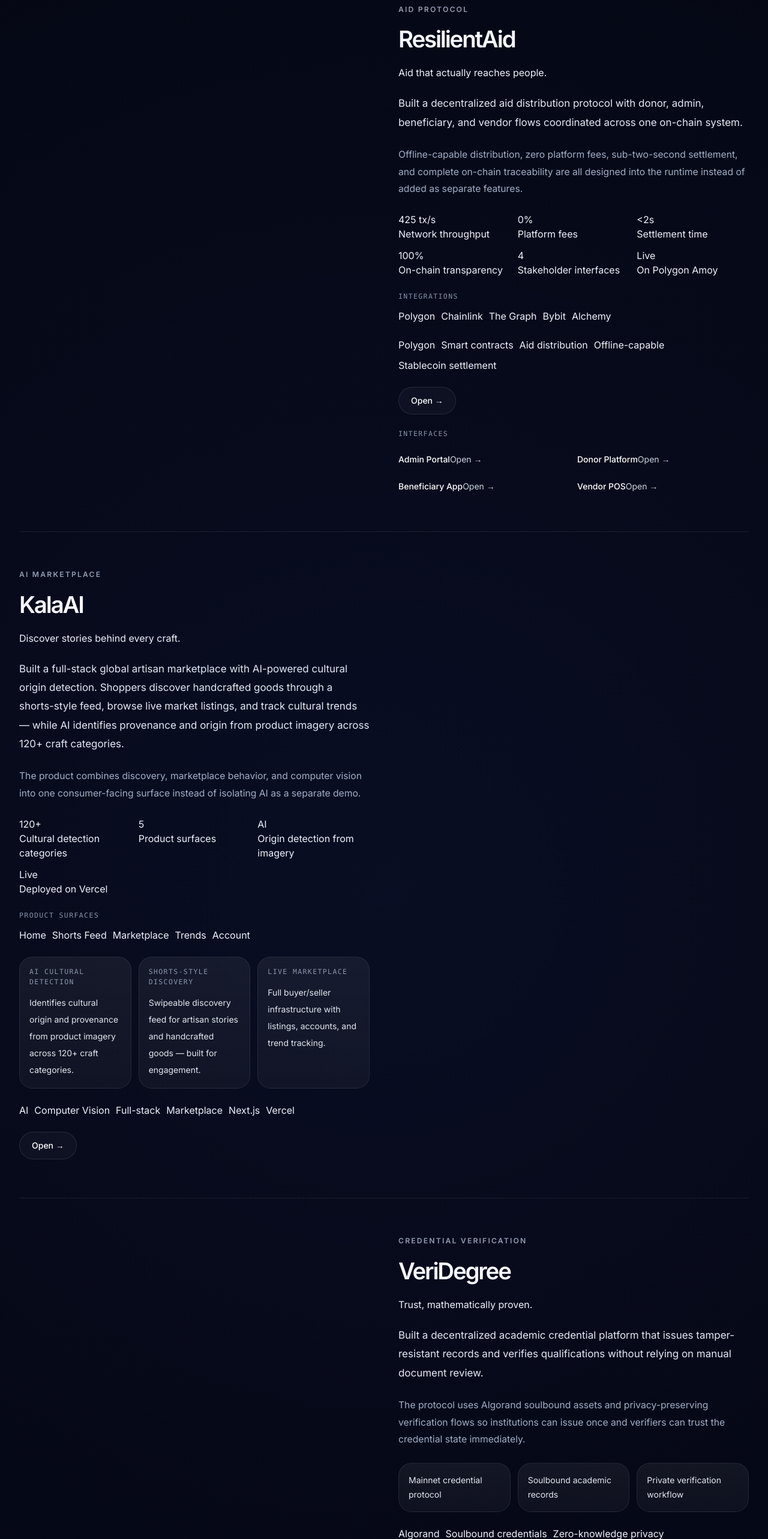
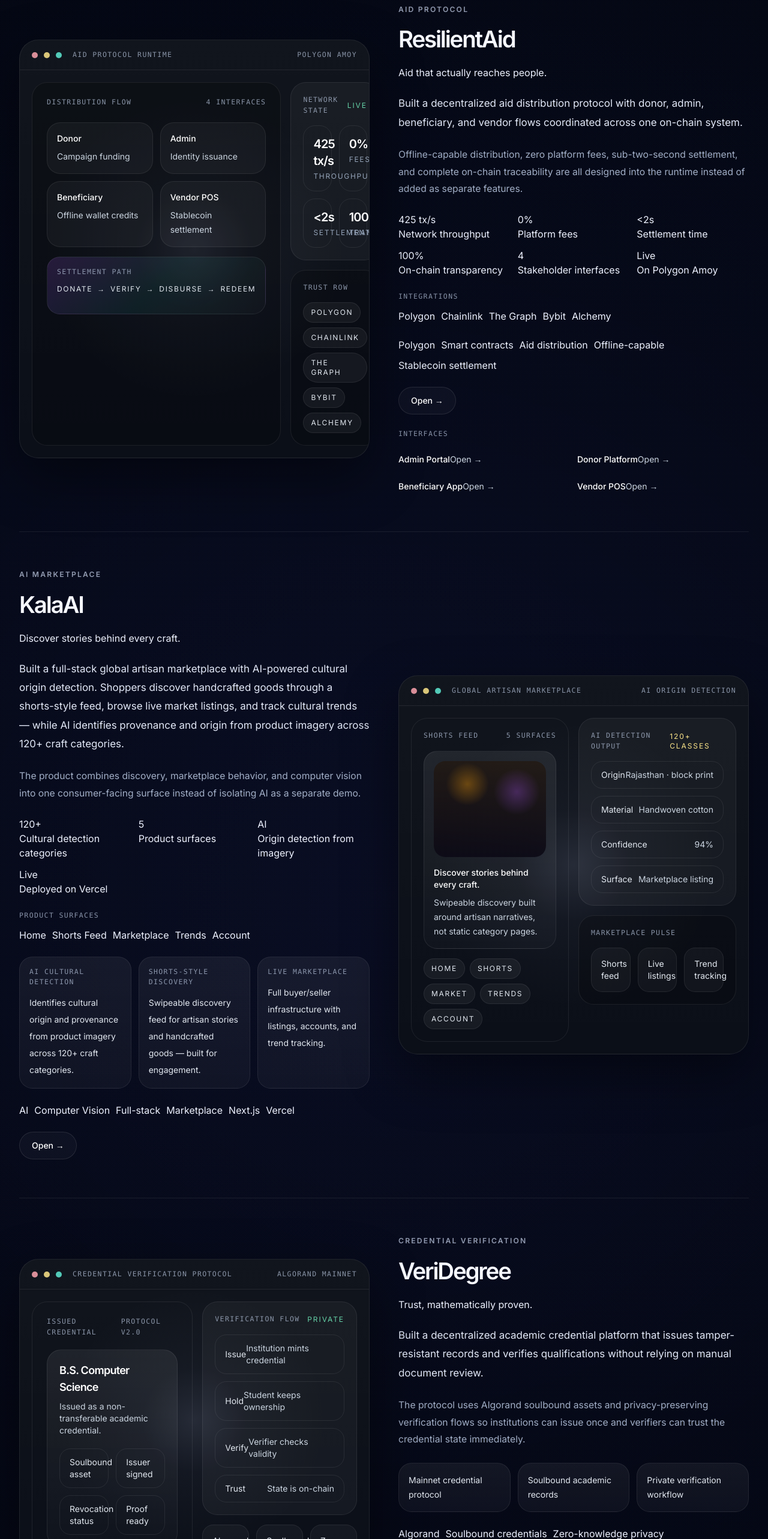
Before and after one commit to shrey1110-dotcom/personal_website, a Next.js app: page / in a window 1280 px wide. Shown: the part 4027-6593 px from the top of the page at 60% size. Built offline with nearby package versions, Linux system fonts and the light colour scheme.

Commit message:
add resilient kala and veridegree project visuals

```diff
--- a/components/home/ProjectVisual.tsx
+++ b/components/home/ProjectVisual.tsx
@@ -32,6 +32,241 @@ function VisualShell({
       </div>
       {children}
     </TiltPanel>
+  );
+}
+
+function ResilientVisual() {
+  return (
+    <VisualShell
+      accentClassName="project-visual-resilient"
+      chromeLabel="Aid protocol runtime"
+      rightLabel="Polygon Amoy"
+    >
+      <div className="grid min-h-[26rem] gap-4 px-5 py-5 lg:grid-cols-[1.05fr_0.95fr]">
+        <div className="rounded-[1.6rem] border border-white/8 bg-black/20 p-6">
+          <div className="flex items-center justify-between">
+            <p className="mono-label">Distribution flow</p>
+            <span className="mono-label">4 interfaces</span>
+          </div>
+          <div className="mt-6 grid gap-3 sm:grid-cols-2">
+            {[
+              ["Donor", "Campaign funding"],
+              ["Admin", "Identity issuance"],
+              ["Beneficiary", "Offline wallet credits"],
+              ["Vendor POS", "Stablecoin settlement"],
+            ].map(([title, copy]) => (
+              <div
+                key={title}
+                className="rounded-[1.4rem] border border-white/8 bg-white/[0.04] px-4 py-4"
+              >
+                <p className="text-sm font-medium text-white">{title}</p>
+                <p className="mt-2 text-sm leading-6 text-slate-300">{copy}</p>
+              </div>
+            ))}
+          </div>
+          <div className="mt-4 h-24 rounded-[1.35rem] border border-white/8 bg-[linear-gradient(135deg,rgba(168,85,247,0.18),rgba(45,212,191,0.08),rgba(255,255,255,0.02))] p-4">
+            <p className="mono-label">Settlement path</p>
+            <div className="mt-3 flex items-center gap-2 text-xs uppercase tracking-[0.14em] text-slate-200">
+              <span>Donate</span>
+              <span>→</span>
+              <span>Verify</span>
+              <span>→</span>
+              <span>Disburse</span>
+              <span>→</span>
+              <span>Redeem</span>
+            </div>
+          </div>
+        </div>
+
+        <div className="space-y-4">
+          <div className="rounded-[1.6rem] border border-white/8 bg-white/[0.04] p-5">
+            <div className="flex items-center justify-between">
+              <p className="mono-label">Network state</p>
+              <span className="text-xs uppercase tracking-[0.16em] text-emerald-300/90">
+                live
+              </span>
+            </div>
+            <div className="mt-4 grid gap-3 sm:grid-cols-2">
+              {[
+                ["425 tx/s", "throughput"],
+                ["0%", "fees"],
+                ["<2s", "settlement"],
+                ["100%", "transparency"],
+              ].map(([value, label]) => (
+                <div
+                  key={label}
+                  className="rounded-[1.25rem] border border-white/8 bg-black/18 px-4 py-4"
+                >
+                  <p className="text-xl font-semibold tracking-[-0.04em] text-white">{value}</p>
+                  <p className="mt-1 text-xs uppercase tracking-[0.14em] text-slate-400">
+                    {label}
+                  </p>
+                </div>
+              ))}
+            </div>
+          </div>
+          <div className="rounded-[1.6rem] border border-white/8 bg-black/20 p-5">
+            <p className="mono-label">Trust row</p>
+            <div className="mt-4 flex flex-wrap gap-2">
+              {["Polygon", "Chainlink", "The Graph", "Bybit", "Alchemy"].map((item) => (
+                <span
+                  key={item}
+                  className="rounded-full border border-white/8 bg-white/[0.05] px-3 py-2 text-xs uppercase tracking-[0.14em] text-slate-200"
+                >
+                  {item}
+                </span>
+              ))}
+            </div>
+          </div>
+        </div>
+      </div>
+    </VisualShell>
+  );
+}
+
+function KalaVisual() {
+  return (
+    <VisualShell
+      accentClassName="project-visual-kala"
+      chromeLabel="Global artisan marketplace"
+      rightLabel="AI origin detection"
+    >
+      <div className="grid min-h-[26rem] gap-4 px-5 py-5 lg:grid-cols-[1fr_1fr]">
+        <div className="rounded-[1.7rem] border border-white/8 bg-black/18 p-5">
+          <div className="flex items-center justify-between">
+            <p className="mono-label">Shorts feed</p>
+            <span className="mono-label">5 surfaces</span>
+          </div>
+          <div className="mt-4 rounded-[1.4rem] border border-white/8 bg-[linear-gradient(180deg,rgba(255,255,255,0.08),rgba(255,255,255,0.02))] p-4">
+            <div className="h-40 rounded-[1.2rem] bg-[radial-gradient(circle_at_30%_24%,rgba(245,158,11,0.36),transparent_20%),radial-gradient(circle_at_74%_32%,rgba(168,85,247,0.3),transparent_22%),linear-gradient(180deg,rgba(35,22,12,0.66),rgba(12,10,22,0.92))]" />
+            <p className="mt-4 text-sm font-medium text-white">Discover stories behind every craft.</p>
+            <p className="mt-2 text-sm leading-6 text-slate-300">
+              Swipeable discovery built around artisan narratives, not static category pages.
+            </p>
+          </div>
+          <div className="mt-4 flex flex-wrap gap-2">
+            {["Home", "Shorts", "Market", "Trends", "Account"].map((item) => (
+              <span
+                key={item}
+                className="rounded-full border border-white/8 bg-white/[0.05] px-3 py-2 text-xs uppercase tracking-[0.14em] text-slate-200"
+              >
+                {item}
+              </span>
+            ))}
+          </div>
+        </div>
+
+        <div className="space-y-4">
+          <div className="rounded-[1.6rem] border border-white/8 bg-white/[0.04] p-5">
+            <div className="flex items-center justify-between">
+              <p className="mono-label">AI detection output</p>
+              <span className="text-xs uppercase tracking-[0.16em] text-amber-200">120+ classes</span>
+            </div>
+            <div className="mt-4 space-y-3">
+              {[
+                ["Origin", "Rajasthan · block print"],
+                ["Material", "Handwoven cotton"],
+                ["Confidence", "94%"],
+                ["Surface", "Marketplace listing"],
+              ].map(([label, value]) => (
+                <div
+                  key={label}
+                  className="flex items-center justify-between rounded-[1.2rem] border border-white/8 bg-black/18 px-4 py-3 text-sm text-slate-200"
+                >
+                  <span>{label}</span>
+                  <span className="text-slate-300">{value}</span>
+                </div>
+              ))}
+            </div>
+          </div>
+          <div className="rounded-[1.6rem] border border-white/8 bg-black/20 p-5">
+            <p className="mono-label">Marketplace pulse</p>
+            <div className="mt-4 grid gap-3 sm:grid-cols-3">
+              {["Shorts feed", "Live listings", "Trend tracking"].map((item) => (
+                <div
+                  key={item}
+                  className="rounded-[1.15rem] border border-white/8 bg-white/[0.04] px-4 py-4 text-sm text-slate-200"
+                >
+                  {item}
+                </div>
+              ))}
+            </div>
+          </div>
+        </div>
+      </div>
+    </VisualShell>
+  );
+}
+
+function VeriDegreeVisual() {
+  return (
+    <VisualShell
+      accentClassName="project-visual-veridegree"
+      chromeLabel="Credential verification protocol"
+      rightLabel="Algorand mainnet"
+    >
+      <div className="grid min-h-[26rem] gap-4 px-5 py-5 lg:grid-cols-[1.02fr_0.98fr]">
+        <div className="rounded-[1.6rem] border border-white/8 bg-black/18 p-6">
+          <div className="flex items-center justify-between">
+            <p className="mono-label">Issued credential</p>
+            <span className="mono-label">Protocol v2.0</span>
+          </div>
+          <div className="mt-5 rounded-[1.5rem] border border-white/8 bg-[linear-gradient(180deg,rgba(255,255,255,0.07),rgba(255,255,255,0.02))] p-5">
+            <p className="text-lg font-semibold tracking-[-0.04em] text-white">
+              B.S. Computer Science
+            </p>
+            <p className="mt-2 text-sm text-slate-300">Issued as a non-transferable academic credential.</p>
+            <div className="mt-5 grid gap-3 sm:grid-cols-2">
+              {["Soulbound asset", "Issuer signed", "Revocation status", "Proof ready"].map((item) => (
+                <div
+                  key={item}
+                  className="rounded-[1.15rem] border border-white/8 bg-black/18 px-4 py-3 text-sm text-slate-200"
+                >
+                  {item}
+                </div>
+              ))}
+            </div>
+          </div>
+        </div>
+
+        <div className="space-y-4">
+          <div className="rounded-[1.6rem] border border-white/8 bg-white/[0.04] p-5">
+            <div className="flex items-center justify-between">
+              <p className="mono-label">Verification flow</p>
+              <span className="text-xs uppercase tracking-[0.16em] text-emerald-300/90">
+                private
+              </span>
+            </div>
+            <div className="mt-4 space-y-3">
+              {[
+                ["Issue", "Institution mints credential"],
+                ["Hold", "Student keeps ownership"],
+                ["Verify", "Verifier checks validity"],
+                ["Trust", "State is on-chain"],
+              ].map(([label, value]) => (
+                <div
+                  key={label}
+                  className="flex items-center justify-between rounded-[1.2rem] border border-white/8 bg-black/18 px-4 py-3 text-sm text-slate-200"
+                >
+                  <span>{label}</span>
+                  <span className="text-slate-300">{value}</span>
+                </div>
+              ))}
+            </div>
+          </div>
+          <div className="grid gap-3 sm:grid-cols-3">
+            {["Algorand", "Soulbound", "Zero-knowledge"].map((item) => (
+              <div
+                key={item}
+                className="rounded-[1.15rem] border border-white/8 bg-white/[0.04] px-4 py-4 text-sm text-slate-200"
+              >
+                {item}
+              </div>
+            ))}
+          </div>
+        </div>
+      </div>
+    </VisualShell>
   );
 }
 
@@ -240,56 +475,20 @@ function FlashloanVisual() {
   );
 }
 
-function AuraVisual() {
-  return (
-    <VisualShell
-      accentClassName="project-visual-aura"
-      chromeLabel="Launch-ready brand site"
-      rightLabel="Presentation + conversion"
-    >
-      <div className="grid min-h-[26rem] gap-4 px-5 py-5 lg:grid-cols-[1.05fr_0.95fr]">
-        <div className="rounded-[1.6rem] border border-white/8 bg-[linear-gradient(180deg,rgba(255,255,255,0.08),rgba(255,255,255,0.03))] p-5">
-          <div className="flex h-full flex-col justify-between rounded-[1.2rem] border border-white/10 bg-[linear-gradient(180deg,rgba(12,16,28,0.64),rgba(8,12,20,0.82))] p-5">
-            <div>
-              <p className="mono-label">Landing view</p>
-              <div className="mt-4 h-3 w-24 rounded-full bg-white/25" />
-              <div className="mt-4 h-16 w-[78%] rounded-[1.3rem] bg-white/10" />
-              <div className="mt-4 h-3 w-[58%] rounded-full bg-white/20" />
-            </div>
-            <div className="grid gap-3 sm:grid-cols-2">
-              <div className="h-28 rounded-[1.2rem] bg-white/[0.08]" />
-              <div className="h-28 rounded-[1.2rem] bg-white/[0.08]" />
-              <div className="h-20 rounded-[1.2rem] bg-white/[0.08] sm:col-span-2" />
-            </div>
-          </div>
-        </div>
-
-        <div className="space-y-3">
-          {[
-            "Clear story and brand framing",
-            "Launch-focused conversion flow",
-            "Polished front-end surface for a live public site",
-          ].map((item) => (
-            <div key={item} className="rounded-[1.45rem] border border-white/8 bg-white/[0.04] px-5 py-5 text-sm leading-7 text-slate-200">
-              {item}
-            </div>
-          ))}
-        </div>
-      </div>
-    </VisualShell>
-  );
-}
-
 export default function ProjectVisual({ project }: ProjectVisualProps) {
   switch (project.visual) {
+    case "resilient":
+      return <ResilientVisual />;
+    case "kala":
+      return <KalaVisual />;
+    case "veridegree":
+      return <VeriDegreeVisual />;
     case "motion":
       return <MotionVisual />;
     case "cervical":
       return <CervicalVisual />;
     case "flashloan":
       return <FlashloanVisual />;
-    case "aura":
-      return <AuraVisual />;
     default:
       return null;
   }
```
